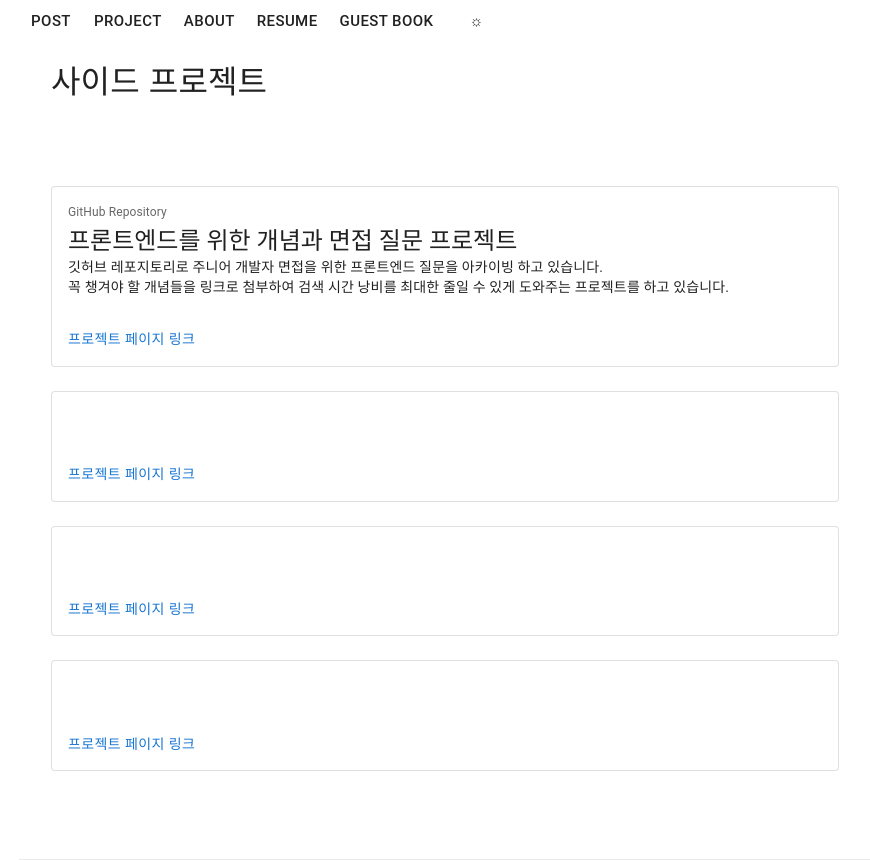
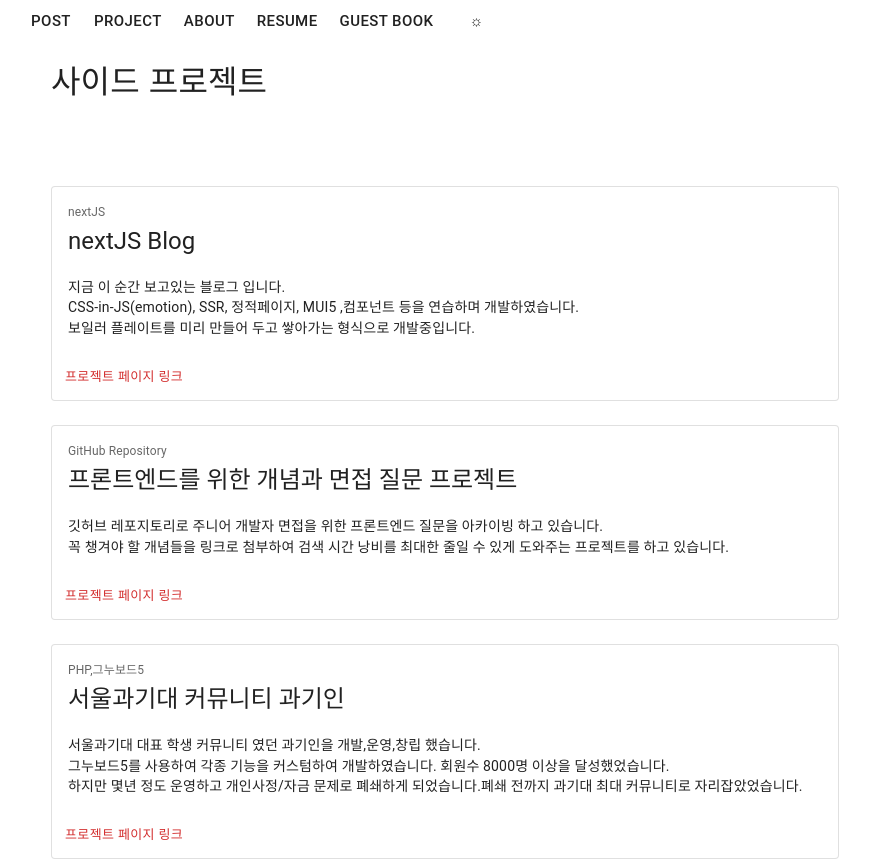
Before and after one commit to smee6/nextJS_Blog, a Next.js app: page /blog/project in a window 1280 px wide. Shown: the top 860 px of the page, without its empty margins (195-1065 px from the left). Built offline with nearby package versions, Linux system fonts and the light colour scheme.

Commit message:
1차적으로 완료

```diff
--- a/components/projectbox.js
+++ b/components/projectbox.js
@@ -16,12 +16,12 @@ export default function ProjectBox({ title, content, link, type }) {
                         {title}
                     </Typography>
                     <Typography variant="body2">
+                        <br />
                         {content}
-                        <br />
                     </Typography>
                 </CardContent>
                 <CardActions>
-                    <Button size="medium" href={link}>프로젝트 페이지 링크</Button>
+                    <Button size="small" color="error" href={link}>프로젝트 페이지 링크</Button>
                 </CardActions>
             </Card>
             <br />
--- a/package.json
+++ b/package.json
@@ -30,6 +30,7 @@
     "prop-types": "^15.8.1",
     "react": "18.2.0",
     "react-dom": "18.2.0",
+    "react-notion": "^0.10.0",
     "react-redux": "^8.0.2"
   },
   "devDependencies": {
--- a/pages/blog/project.js
+++ b/pages/blog/project.js
@@ -8,27 +8,31 @@ export default function Project() {
                 사이드 프로젝트
             </div>
             <main className={styles.main}>
+                <ProjectBox type={'nextJS'}
+                    title={'nextJS Blog'}
+                    content={`지금 이 순간 보고있는 블로그 입니다.
+                    CSS-in-JS(emotion), SSR, 정적페이지, MUI5 ,컴포넌트 등을 연습하며 개발하였습니다.
+                    보일러 플레이트를 미리 만들어 두고 쌓아가는 형식으로 개발중입니다.`}
+                    link={'/'}
+                />
                 <ProjectBox type={'GitHub Repository'}
                     title={'프론트엔드를 위한 개념과 면접 질문 프로젝트'}
                     content={`깃허브 레포지토리로 주니어 개발자 면접을 위한 프론트엔드 질문을 아카이빙 하고 있습니다.
-                     꼭 챙겨야 할 개념들을 링크로 첨부하여 검색 시간 낭비를 최대한 줄일 수 있게 도와주는 프로젝트를 하고 있습니다.`}
+                    꼭 챙겨야 할 개념들을 링크로 첨부하여 검색 시간 낭비를 최대한 줄일 수 있게 도와주는 프로젝트를 하고 있습니다.`}
                     link={'https://github.com/smee6/JS_FrontEnd'}
                 />
-                <ProjectBox type={''}
+                <ProjectBox type={'PHP,그누보드5'}
+                    title={'서울과기대 커뮤니티 과기인'}
+                    content={`서울과기대 대표 학생 커뮤니티 였던 과기인을 개발,운영,창립 했습니다.
+                        그누보드5를 사용하여 각종 기능을 커스텀하여 개발하였습니다. 회원수 8000명 이상을 달성했었습니다.
+                        하지만 몇년 정도 운영하고 개인사정/자금 문제로 폐쇄하게 되었습니다.폐쇄 전까지 과기대 최대 커뮤니티로 자리잡았었습니다.`}
+                    link={'https://seo93.notion.site/Portfolio-3357232c9e4a4e6dbc185848cac3f3c7'}
+                />
+                {/* <ProjectBox type={''}
                     title={''}
                     content={``}
                     link={''}
-                />
-                <ProjectBox type={''}
-                    title={''}
-                    content={``}
-                    link={''}
-                />
-                <ProjectBox type={''}
-                    title={''}
-                    content={``}
-                    link={''}
-                />
+                /> */}
             </main>
         </div>
     )
```
Also changed, not shown: pages/blog/about.js (+3 -9 lines), pages/blog/resume.js (+33 -5 lines), 2 other files (tests, documents, lock files or other folders).
